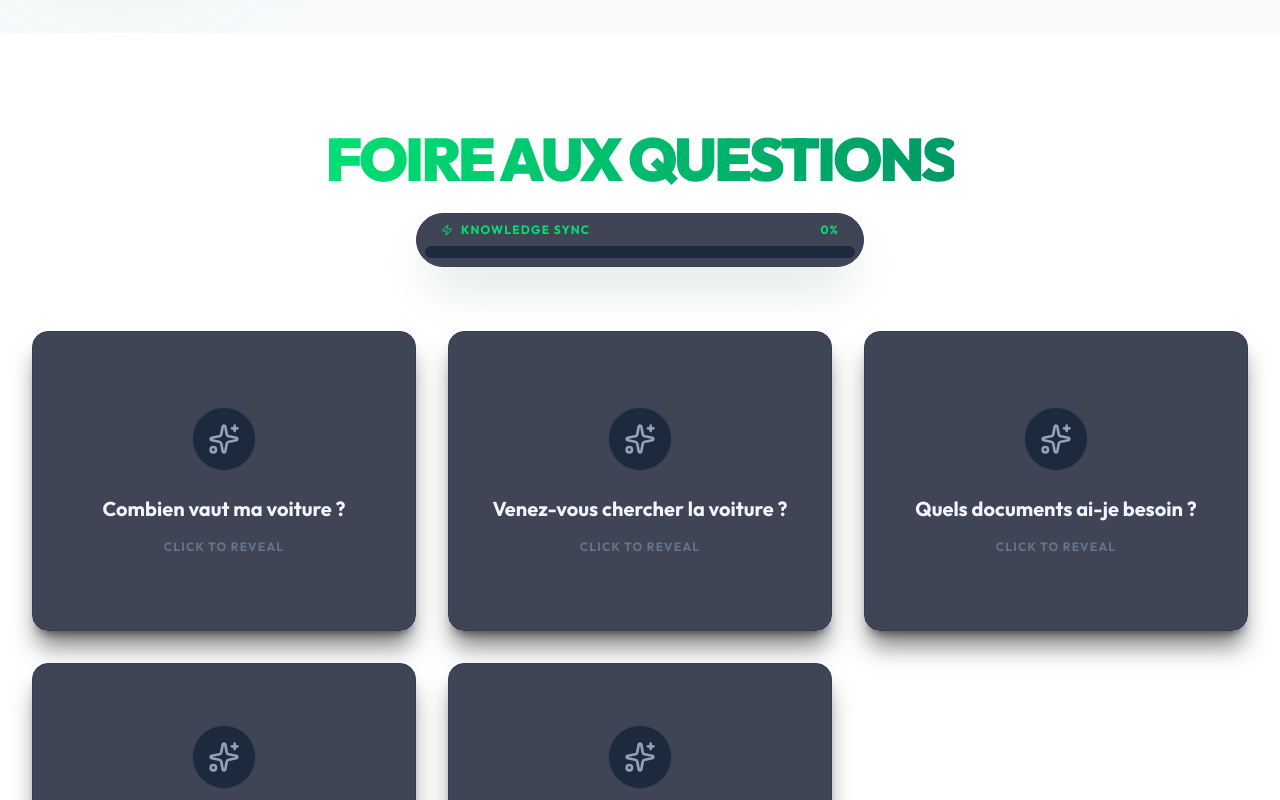
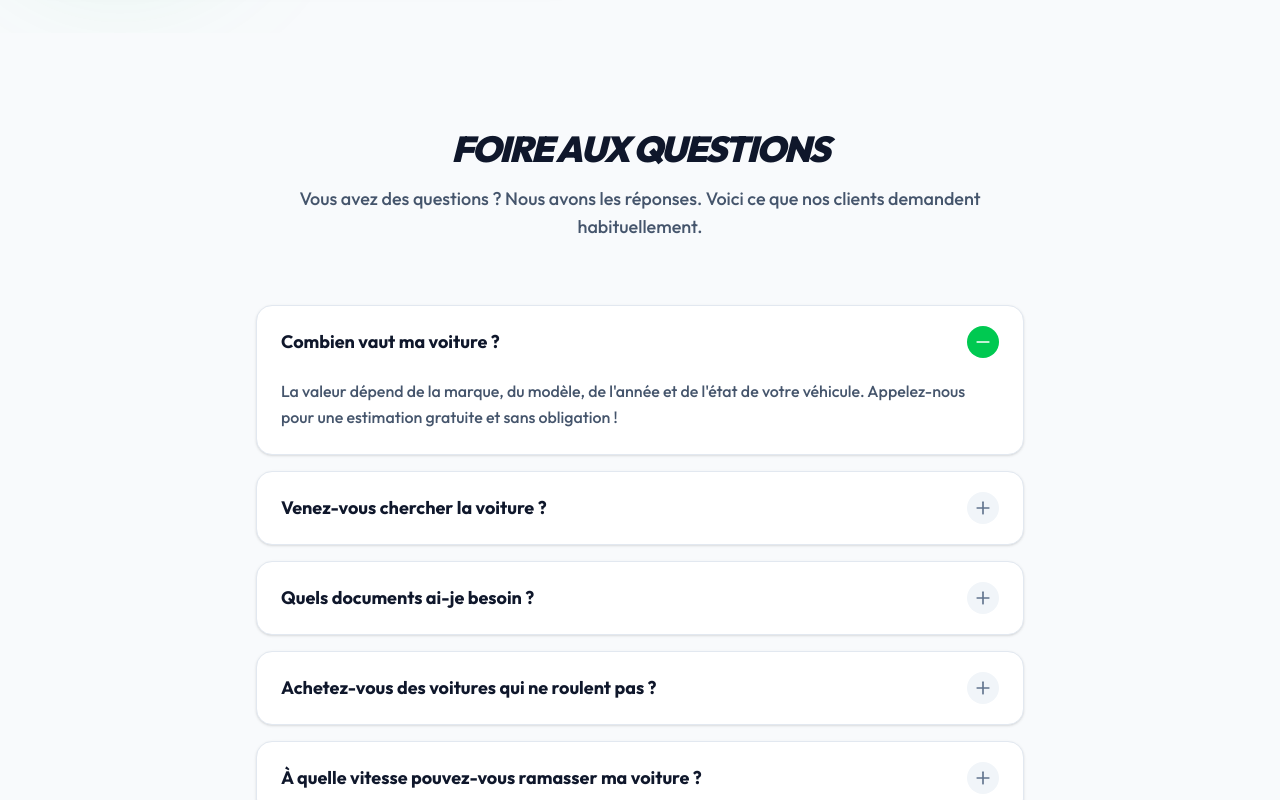
Before and after one commit to Basir-PD/repo-b2-auto, a Next.js app: page / in a window 1280 px wide. Shown: the part 5920-6720 px from the top of the page. Built offline with nearby package versions, Linux system fonts and the light colour scheme.

Commit message:
feat: Reimplement FAQ section as an accessible accordion, replacing 3D flip cards and gamification.

```diff
--- a/components/FAQ.tsx
+++ b/components/FAQ.tsx
@@ -1,151 +1,82 @@
 "use client";
 
-import { useState, useRef, useEffect } from "react";
+import { useState, useRef } from "react";
 import { useLanguage } from "@/context/LanguageContext";
+import { Plus, Minus } from "lucide-react";
 import gsap from "gsap";
 import { useGSAP } from "@gsap/react";
 import { ScrollTrigger } from "gsap/ScrollTrigger";
-import { Trophy, Sparkles, Zap } from "lucide-react";
 
 gsap.registerPlugin(ScrollTrigger);
 
 export default function FAQ() {
   const { t } = useLanguage();
-  const [flippedIndices, setFlippedIndices] = useState<Set<number>>(new Set());
-  const [progress, setProgress] = useState(0);
+  const [openIndex, setOpenIndex] = useState<number | null>(0);
   const containerRef = useRef<HTMLDivElement>(null);
-  const cardsRef = useRef<HTMLDivElement>(null);
-  const progressRef = useRef<HTMLDivElement>(null);
 
-  const totalItems = t.faq.items.length;
-
-  const handleFlip = (index: number) => {
-    setFlippedIndices((prev) => {
-      const newSet = new Set(prev);
-      if (newSet.has(index)) {
-        newSet.delete(index);
-      } else {
-        newSet.add(index);
-      }
-      return newSet;
-    });
+  const toggleFAQ = (index: number) => {
+    setOpenIndex(openIndex === index ? null : index);
   };
 
-  useEffect(() => {
-    const newProgress = (flippedIndices.size / totalItems) * 100;
-    setProgress(newProgress);
-
-    if (newProgress === 100) {
-      // Celebration animation
-      gsap.to(progressRef.current, {
-        scale: 1.1,
-        duration: 0.2,
-        yoyo: true,
-        repeat: 3,
-        ease: "power1.inOut"
-      });
-    }
-  }, [flippedIndices, totalItems]);
-
   useGSAP(() => {
-    // Initial card deal animation
-    gsap.from(cardsRef.current?.children || [], {
+    gsap.from(containerRef.current?.children || [], {
       scrollTrigger: {
         trigger: containerRef.current,
-        start: "top 70%",
+        start: "top 80%",
       },
-      y: 100,
+      y: 30,
       opacity: 0,
-      rotationX: -45,
+      duration: 0.8,
       stagger: 0.1,
-      duration: 1,
-      ease: "back.out(1.7)",
+      ease: "power3.out",
     });
   }, { scope: containerRef });
 
   return (
-    <section id="faq" ref={containerRef} className="py-24 relative overflow-hidden min-h-screen flex flex-col justify-center">
-      {/* Sci-fi Background Grid */}
-      <div className="absolute inset-0 bg-slate-950 -z-20" />
-      <div className="absolute inset-0 bg-[linear-gradient(to_right,#4f4f4f2e_1px,transparent_1px),linear-gradient(to_bottom,#4f4f4f2e_1px,transparent_1px)] bg-[size:40px_40px] [mask-image:radial-gradient(ellipse_60%_50%_at_50%_0%,#000_70%,transparent_100%)] -z-10" />
-
-      {/* Ambient Glow */}
-      <div className="absolute top-0 left-1/2 -translate-x-1/2 w-full h-[500px] bg-green-500/20 blur-[120px] rounded-full pointer-events-none -z-10" />
-
+    <section id="faq" className="py-24 bg-slate-50 relative overflow-hidden">
       <div className="container mx-auto px-4 sm:px-6 lg:px-8">
-
-        {/* Header & Gamification Bar */}
-        <div className="text-center mb-16 relative z-10">
-          <h2 className="text-4xl sm:text-6xl font-black uppercase tracking-tighter mb-6 text-white">
-            <span className="text-transparent bg-clip-text bg-gradient-to-r from-green-400 to-emerald-600">
+        <div ref={containerRef} className="max-w-3xl mx-auto">
+          <div className="text-center mb-16">
+            <h2 className="text-3xl sm:text-4xl font-black uppercase italic tracking-tighter text-slate-900 mb-4">
               {t.faq.title}
-            </span>
             </h2>
-
-          {/* Knowledge Sync Bar */}
-          <div className="max-w-md mx-auto bg-slate-900/80 backdrop-blur-md border border-slate-700 rounded-full p-2 shadow-2xl shadow-green-900/20 relative overflow-hidden group">
-            <div className="flex items-center justify-between px-4 mb-2 text-xs font-bold uppercase tracking-widest text-green-400">
-              <span className="flex items-center gap-2"><Zap className="w-3 h-3" /> Knowledge Sync</span>
-              <span>{Math.round(progress)}%</span>
-            </div>
-            <div className="h-3 bg-slate-800 rounded-full overflow-hidden relative">
-              <div
-                className="h-full bg-gradient-to-r from-green-500 to-emerald-400 transition-all duration-500 ease-out relative"
-                style={{ width: `${progress}%` }}
-              >
-                <div className="absolute inset-0 bg-white/30 animate-[shimmer_2s_infinite]" />
-              </div>
+            <p className="text-lg text-slate-600 font-medium">
+              {t.faq.subtitle}
+            </p>
           </div>
 
-            {progress === 100 && (
-              <div className="absolute inset-0 flex items-center justify-center bg-green-600/90 backdrop-blur-sm rounded-full animate-in fade-in zoom-in duration-300">
-                <span className="text-white font-black uppercase tracking-widest flex items-center gap-2">
-                  <Trophy className="w-5 h-5 text-yellow-300" />
-                  Sync Complete!
+          <div className="space-y-4">
+            {t.faq.items.map((item, index) => (
+              <div
+                key={index}
+                className="bg-white rounded-2xl shadow-sm border border-slate-200 overflow-hidden transition-all duration-300 hover:shadow-md"
+              >
+                <button
+                  onClick={() => toggleFAQ(index)}
+                  className="w-full px-6 py-5 flex items-center justify-between text-left gap-4"
+                >
+                  <span className="text-lg font-bold text-slate-900">
+                    {item.question}
                   </span>
-              </div>
+                  <div className={`flex-shrink-0 w-8 h-8 rounded-full flex items-center justify-center transition-colors duration-300 ${openIndex === index ? 'bg-green-500 text-white' : 'bg-slate-100 text-slate-500'}`}>
+                    {openIndex === index ? (
+                      <Minus className="w-5 h-5" />
+                    ) : (
+                      <Plus className="w-5 h-5" />
                     )}
                   </div>
-        </div>
+                </button>
 
-        {/* 3D Card Grid */}
-        <div ref={cardsRef} className="grid md:grid-cols-2 lg:grid-cols-3 gap-8 perspective-1000">
-          {t.faq.items.map((faq, index) => {
-            const isFlipped = flippedIndices.has(index);
-            return (
                 <div
-                key={index}
-                className="group h-[300px] w-full [perspective:1000px] cursor-pointer"
-                onClick={() => handleFlip(index)}
+                  className={`overflow-hidden transition-all duration-300 ease-in-out ${openIndex === index ? 'max-h-96 opacity-100' : 'max-h-0 opacity-0'}`}
                 >
-                <div className={`relative h-full w-full transition-all duration-700 [transform-style:preserve-3d] ${isFlipped ? "[transform:rotateY(180deg)]" : ""}`}>
-
-                  {/* Front Face */}
-                  <div className="absolute inset-0 h-full w-full rounded-2xl bg-slate-900/80 backdrop-blur-xl border border-slate-700 p-8 flex flex-col items-center justify-center text-center shadow-xl shadow-black/50 [backface-visibility:hidden] group-hover:border-green-500/50 group-hover:shadow-green-500/20 transition-all">
-                    <div className="w-16 h-16 rounded-full bg-slate-800 flex items-center justify-center mb-6 group-hover:scale-110 transition-transform duration-300 border border-slate-700 group-hover:border-green-500/50">
-                      <Sparkles className="w-8 h-8 text-slate-400 group-hover:text-green-400 transition-colors" />
-                    </div>
-                    <h3 className="text-xl font-bold text-slate-100 group-hover:text-green-400 transition-colors">
-                      {faq.question}
-                    </h3>
-                    <p className="mt-4 text-xs font-bold text-slate-500 uppercase tracking-widest">Click to Reveal</p>
-                  </div>
-
-                  {/* Back Face */}
-                  <div className="absolute inset-0 h-full w-full rounded-2xl bg-gradient-to-br from-green-900/90 to-slate-900/90 backdrop-blur-xl border border-green-500/30 p-8 flex flex-col items-center justify-center text-center [transform:rotateY(180deg)] [backface-visibility:hidden] shadow-2xl shadow-green-900/30">
-                    <div className="absolute top-4 right-4 w-3 h-3 rounded-full bg-green-500 animate-pulse" />
-                    <p className="text-lg font-medium text-green-50 leading-relaxed">
-                      {faq.answer}
-                    </p>
-                    <div className="mt-6 flex items-center gap-2 text-green-400 text-sm font-bold uppercase tracking-wider">
-                      <Zap className="w-4 h-4" />
-                      Data Synced
+                  <div className="px-6 pb-6 text-slate-600 font-medium leading-relaxed">
+                    {item.answer}
                   </div>
                 </div>
               </div>
+            ))}
           </div>
-            );
-          })}
         </div>
       </div>
     </section>
```
Lines whose indentation alone changed are shown as unchanged.
